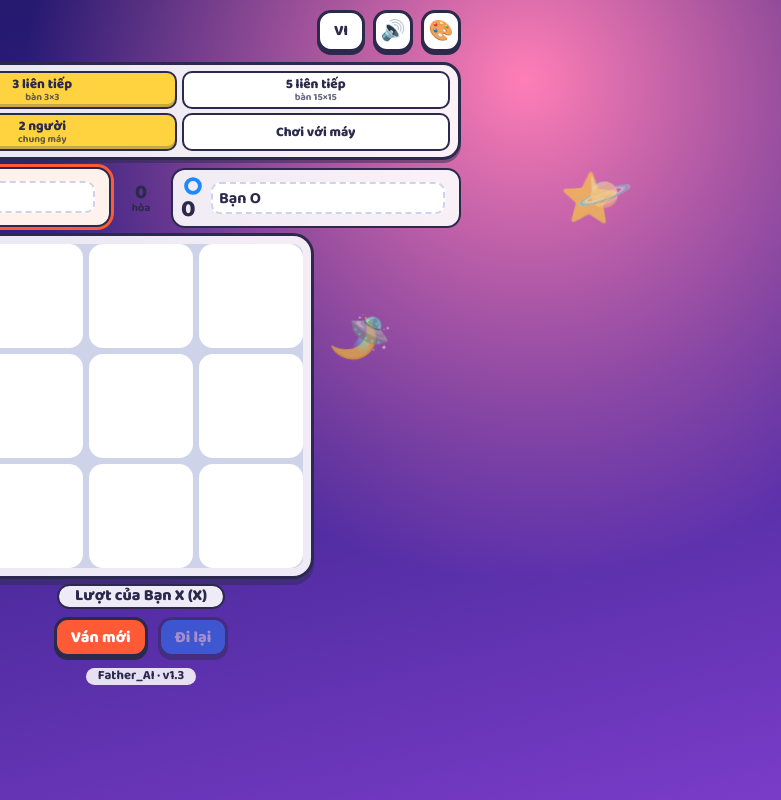
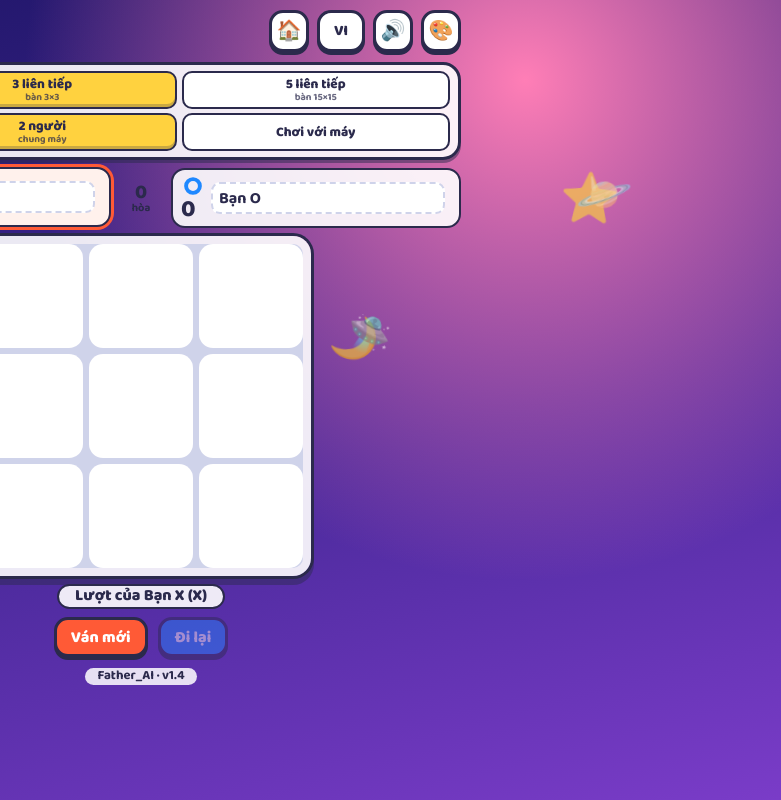
Before and after one commit to hplgames/co-caro, a plain HTML site: page index.html in a window 1280 px wide. Shown: the full height of the page, 499-1280 px from the left. Drawn offline with Linux system fonts and the light colour scheme.

Commit message:
Phiên bản 1.4

```diff
--- a/index.html
+++ b/index.html
@@ -79,6 +79,7 @@
   .btn.primary { background: var(--x); color: #fff; }
   .btn.blue { background: var(--o); color: #fff; }
   .btn.icon { padding: 2px; font-size: 20px; }
+  a.btn { text-decoration: none; color: inherit; }
 
   .card {
     background: var(--paper); border: 3px solid var(--ink); border-radius: 18px;
@@ -216,6 +217,7 @@
       <span><span data-i18n="title"></span><small data-i18n="subtitle"></small></span>
     </h1>
     <div class="tools">
+      <a class="btn icon home" id="homeLink" href="/" hidden data-i18n-aria="homeBtn">🏠</a>
       <button class="btn icon lang" id="btnLang" type="button" aria-label="Language">VI</button>
       <button class="btn icon" id="btnSound" type="button" aria-pressed="true" aria-label="">🔊</button>
       <button class="btn icon" id="btnTheme" type="button" aria-expanded="false" aria-controls="themes" data-i18n-aria="themeBtn">🎨</button>
@@ -310,8 +312,10 @@
 <script>
 (() => {
   'use strict';
-  const APP_VERSION = "1.3"; // bump on every update
+  const APP_VERSION = "1.4"; // bump on every update
   const $ = (s) => document.querySelector(s);
+  // Home link to the family games menu: only on the GitHub site (and local preview), not inside the Artifact.
+  if (/github\.io$|^localhost$|^127\.0\.0\.1$/.test(location.hostname)) $('#homeLink').hidden = false;
   const reduceMotion = () => !!(window.matchMedia && window.matchMedia('(prefers-reduced-motion: reduce)').matches);
 
 
@@ -319,7 +323,7 @@
   const I18N = {
     vi: {
       docTitle: 'Cờ Caro Gia Đình', title: 'Cờ Caro', subtitle: 'Gia đình',
-      themeBtn: 'Đổi hình nền', themesLabel: 'Chọn hình nền', settingsLabel: 'Cài đặt ván chơi',
+      homeBtn: 'Về trang trò chơi', themeBtn: 'Đổi hình nền', themesLabel: 'Chọn hình nền', settingsLabel: 'Cài đặt ván chơi',
       kind: 'Kiểu chơi', mode3: '3 liên tiếp', mode3s: 'bàn 3×3', mode5: '5 liên tiếp', mode5s: 'bàn 15×15',
       opp: 'Đối thủ', pvp: '2 người', pvps: 'chung máy', ai: 'Chơi với máy',
       level: 'Độ khó', easy: 'Dễ', hard: 'Khó',
@@ -338,7 +342,7 @@
     },
     en: {
       docTitle: 'Family Caro', title: 'Caro', subtitle: 'Family game',
-      themeBtn: 'Change background', themesLabel: 'Choose a background', settingsLabel: 'Game settings',
+      homeBtn: 'Back to all games', themeBtn: 'Change background', themesLabel: 'Choose a background', settingsLabel: 'Game settings',
       kind: 'Game', mode3: '3 in a row', mode3s: '3×3 board', mode5: '5 in a row', mode5s: '15×15 board',
       opp: 'Versus', pvp: '2 players', pvps: 'same device', ai: 'Play the computer',
       level: 'Level', easy: 'Easy', hard: 'Hard',
@@ -357,7 +361,7 @@
     },
     zh: {
       docTitle: '家庭五子棋', title: '五子棋', subtitle: '全家一起玩',
-      themeBtn: '更换背景', themesLabel: '选择背景', settingsLabel: '游戏设置',
+      homeBtn: '返回游戏列表', themeBtn: '更换背景', themesLabel: '选择背景', settingsLabel: '游戏设置',
       kind: '玩法', mode3: '连成3个', mode3s: '3×3 棋盘', mode5: '连成5个', mode5s: '15×15 棋盘',
       opp: '对手', pvp: '双人', pvps: '同一台设备', ai: '和电脑玩',
       level: '难度', easy: '简单', hard: '困难',
```
